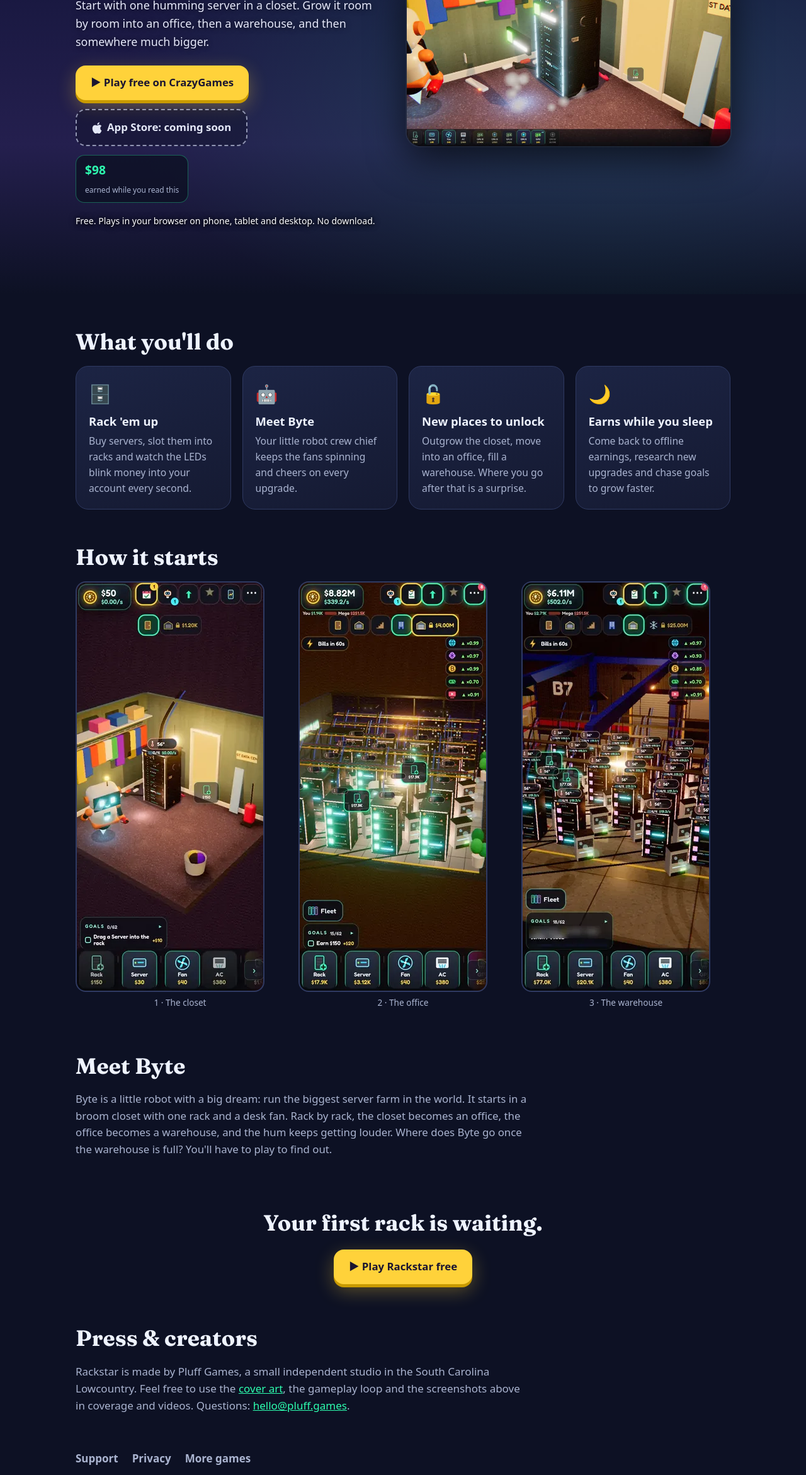
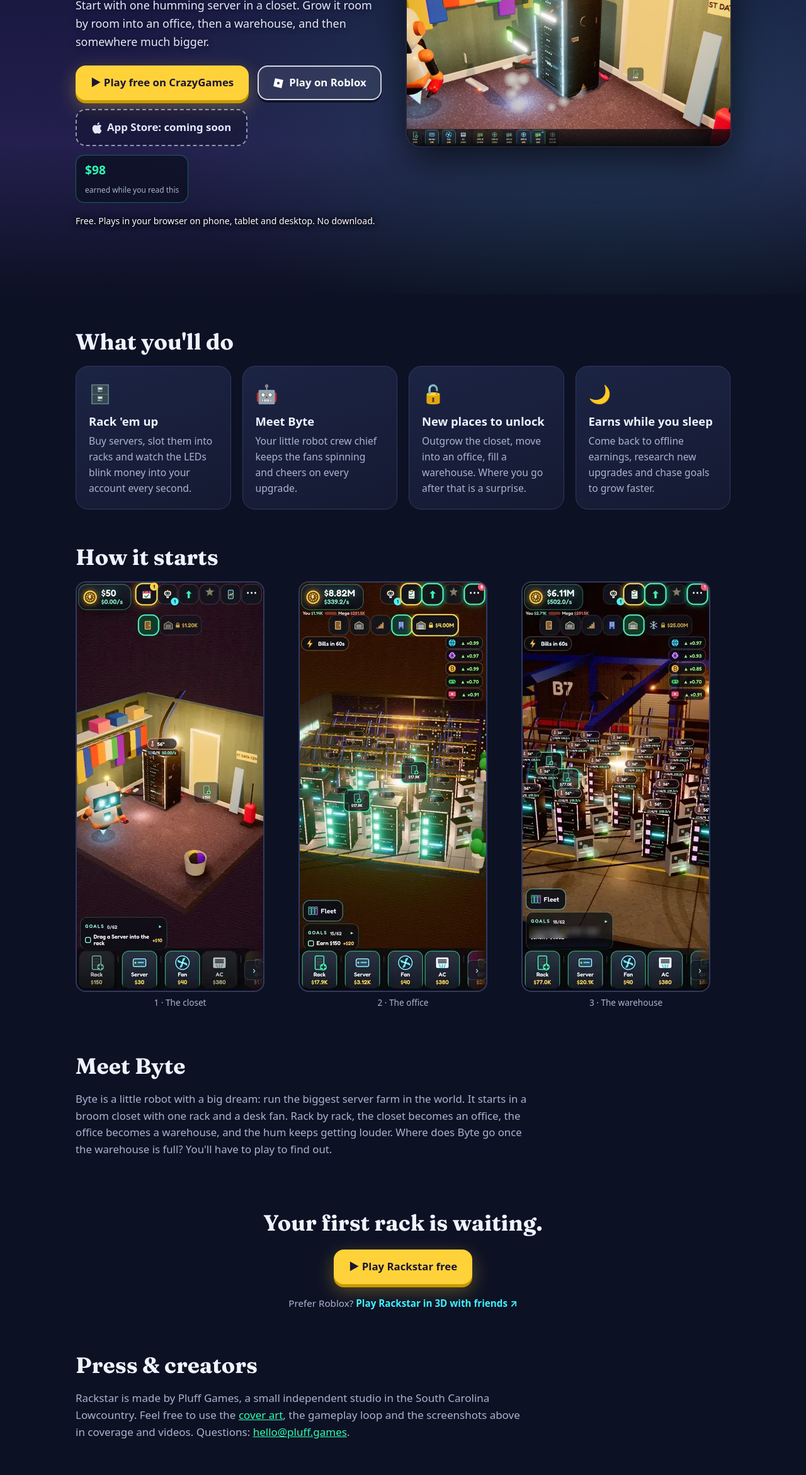
Before and after one commit to VeryBarry/pluff-rackstar, a plain HTML site: page index.html in a window 1280 px wide. Shown: the part 362-2704 px from the top of the page at 63% size. Drawn offline with Linux system fonts and the light colour scheme; grey boxes are pictures that could not be loaded.

Commit message:
Add Play on Roblox secondary CTA (hero, end CTA, footer)

```diff
--- a/assets/rs.css
+++ b/assets/rs.css
@@ -66,3 +66,12 @@
 .mus[disabled]{opacity:.45;cursor:default;color:#dfe5ff;background:none;border-color:transparent}
 @media(max-width:640px){.mus{margin-left:8px;padding:0;width:34px;justify-content:center;font-size:.95rem}.mus .ml{display:none}.mus+a{margin-left:12px}}
 @media(prefers-reduced-motion:reduce){.mus .w1,.mus .w2{animation:none!important}}
+
+.btn.r{background:#ffffff14;color:#fff;border:2px solid #ffffffcc;box-shadow:0 4px 0 #0008;padding:12px 22px;transition:transform .12s,background .12s,box-shadow .12s}
+.btn.r:hover,.btn.r:focus-visible{background:#ffffff26;transform:translateY(2px);box-shadow:0 2px 0 #0008}
+.btn.r svg{flex:none}
+.cta .also{margin:18px 0 0;color:var(--mut);font-size:.95rem}
+.cta .also a{color:var(--c);font-weight:700;text-decoration:none}
+.cta .also a:hover{text-decoration:underline}
+.foot{flex-wrap:wrap;row-gap:10px}
+.foot a{white-space:nowrap}
--- a/index.html
+++ b/index.html
@@ -8,7 +8,7 @@
 <meta name="theme-color" content="#0d1124"><link rel="icon" href="/assets/favicon.svg" type="image/svg+xml"><link rel="icon" href="/favicon.ico" sizes="32x32"><link rel="apple-touch-icon" href="/assets/apple-touch-icon.png">
 <link rel="preload" href="/assets/fonts/fraunces.woff2" as="font" type="font/woff2" crossorigin>
 <link rel="stylesheet" href="/assets/rs.css">
-<script type="application/ld+json">{"@context":"https://schema.org","@type":"VideoGame","name":"Rackstar","url":"https://rackstar.pluff.games/","image":"https://rackstar.pluff.games/img/og.jpg","description":"A cozy idle tycoon game: grow one server rack in a closet into a data center empire.","genre":["Idle","Tycoon","Simulation"],"gamePlatform":["Web browser","iOS"],"applicationCategory":"Game","operatingSystem":"Any","offers":{"@type":"Offer","price":"0","priceCurrency":"USD"},"publisher":{"@type":"Organization","name":"Pluff Games LLC","url":"https://pluff.games"}}</script>
+<script type="application/ld+json">{"@context":"https://schema.org","@type":"VideoGame","name":"Rackstar","url":"https://rackstar.pluff.games/","image":"https://rackstar.pluff.games/img/og.jpg","description":"A cozy idle tycoon game: grow one server rack in a closet into a data center empire.","genre":["Idle","Tycoon","Simulation"],"gamePlatform":["Web browser","iOS","Roblox"],"applicationCategory":"Game","operatingSystem":"Any","offers":{"@type":"Offer","price":"0","priceCurrency":"USD"},"publisher":{"@type":"Organization","name":"Pluff Games LLC","url":"https://pluff.games"}}</script>
 </head><body>
 <a class="skip" href="#main">Skip to content</a>
 <div class="pbar"><a href="https://pluff.games"><img src="/assets/pluff-logo.svg" alt="" width="20" height="20">Pluff Games</a><span>A Lowcountry game studio</span></div>
@@ -19,7 +19,7 @@
    <p class="kick">A cozy idle tycoon from the Lowcountry</p>
    <h1>Build a server empire.</h1>
    <p class="lede">Start with one humming server in a closet. Grow it room by room into an office, then a warehouse, and then somewhere much bigger.</p>
-   <div class="btns"><a class="btn p" href="https://www.crazygames.com/game/rackstar" rel="noopener">▶ Play free on CrazyGames</a><span class="btn g" role="note"><svg width="16" height="18" viewBox="0 0 16 18" aria-hidden="true"><path fill="currentColor" d="M13.2 9.6c0-2.3 1.9-3.4 2-3.5-1.1-1.6-2.8-1.8-3.4-1.8-1.4-.1-2.8.9-3.5.9-.7 0-1.8-.8-3-.8C3.7 4.4 2.3 5.3 1.5 6.7c-1.6 2.8-.4 6.9 1.2 9.1.8 1.1 1.7 2.3 2.8 2.3 1.1 0 1.6-.7 2.9-.7 1.4 0 1.8.7 3 .7s2-1.1 2.7-2.2c.9-1.3 1.2-2.5 1.3-2.6-.1 0-2.2-.9-2.2-3.7zM11 2.9c.6-.7 1-1.7.9-2.7-.9 0-1.9.6-2.6 1.3-.5.6-1 1.6-.9 2.6 1 .1 2-.5 2.6-1.2z"/></svg>App Store: coming soon</span></div>
+   <div class="btns"><a class="btn p" href="https://www.crazygames.com/game/rackstar" rel="noopener">▶ Play free on CrazyGames</a><a class="btn r" href="https://www.roblox.com/games/94772996658794" target="_blank" rel="noopener" aria-label="Play Rackstar on Roblox (opens in a new tab)"><svg width="18" height="18" viewBox="0 0 24 24" aria-hidden="true"><path fill="currentColor" fill-rule="evenodd" d="M5.2 1.5 22.5 5.2 18.8 22.5 1.5 18.8zM10.3 9.1l-1.2 4.6 4.6 1.2 1.2-4.6z"/></svg>Play on Roblox</a><span class="btn g" role="note"><svg width="16" height="18" viewBox="0 0 16 18" aria-hidden="true"><path fill="currentColor" d="M13.2 9.6c0-2.3 1.9-3.4 2-3.5-1.1-1.6-2.8-1.8-3.4-1.8-1.4-.1-2.8.9-3.5.9-.7 0-1.8-.8-3-.8C3.7 4.4 2.3 5.3 1.5 6.7c-1.6 2.8-.4 6.9 1.2 9.1.8 1.1 1.7 2.3 2.8 2.3 1.1 0 1.6-.7 2.9-.7 1.4 0 1.8.7 3 .7s2-1.1 2.7-2.2c.9-1.3 1.2-2.5 1.3-2.6-.1 0-2.2-.9-2.2-3.7zM11 2.9c.6-.7 1-1.7.9-2.7-.9 0-1.9.6-2.6 1.3-.5.6-1 1.6-.9 2.6 1 .1 2-.5 2.6-1.2z"/></svg>App Store: coming soon</span></div>
    <div class="ticker" aria-hidden="true"><span id="cash">$0</span><small>earned while you read this</small></div><p class="small">Free. Plays in your browser on phone, tablet and desktop. No download.</p>
   </div>
   <div class="hart"><video id="loop" autoplay muted loop playsinline preload="auto" poster="/media/poster.jpg" width="960" height="540" aria-label="Rackstar gameplay: Byte builds racks in the closet, the office and the warehouse"><source src="/media/loop-640.mp4" type="video/mp4" media="(max-width:760px)"><source src="/media/loop.mp4" type="video/mp4"><source src="/media/loop.webm" type="video/webm"></video></div>
@@ -40,10 +40,10 @@
 <figure><img src="/img/3-warehouse-s.webp" alt="Rackstar warehouse full of racks" loading="lazy" width="300" height="652"><figcaption>3 · The warehouse</figcaption></figure>
 </div></section>
 <section class="wrap story"><h2>Meet Byte</h2><p>Byte is a little robot with a big dream: run the biggest server farm in the world. It starts in a broom closet with one rack and a desk fan. Rack by rack, the closet becomes an office, the office becomes a warehouse, and the hum keeps getting louder. Where does Byte go once the warehouse is full? You'll have to play to find out.</p></section>
-<section class="wrap cta"><h2>Your first rack is waiting.</h2><a class="btn p" href="https://www.crazygames.com/game/rackstar" rel="noopener">▶ Play Rackstar free</a></section>
+<section class="wrap cta"><h2>Your first rack is waiting.</h2><a class="btn p" href="https://www.crazygames.com/game/rackstar" rel="noopener">▶ Play Rackstar free</a><p class="also">Prefer Roblox? <a href="https://www.roblox.com/games/94772996658794" target="_blank" rel="noopener">Play Rackstar in 3D with friends ↗</a></p></section>
 <section class="wrap press"><h2>Press &amp; creators</h2><p>Rackstar is made by Pluff Games, a small independent studio in the South Carolina Lowcountry. Feel free to use the <a href="/img/cover.jpg">cover art</a>, the gameplay loop and the screenshots above in coverage and videos. Questions: <a href="mailto:hello@pluff.games">hello@pluff.games</a>.</p></section>
 </main>
-<footer class="wrap foot"><a href="/support/">Support</a><a href="/privacy/">Privacy</a><a href="https://pluff.games">More games</a></footer>
+<footer class="wrap foot"><a href="/support/">Support</a><a href="/privacy/">Privacy</a><a href="https://www.roblox.com/games/94772996658794" target="_blank" rel="noopener">Play on Roblox</a><a href="https://pluff.games">More games</a></footer>
 <div class="pfoot"><a href="https://pluff.games"><img src="/assets/pluff-logo.svg" alt="" width="22" height="22">A Pluff Games joint</a><span>&copy; 2026 Pluff Games LLC · Dreamt up on the dock in South Carolina.</span></div>
 <script src="/assets/sky.js" defer></script>
 <script src="/assets/music.js" defer></script>
```
